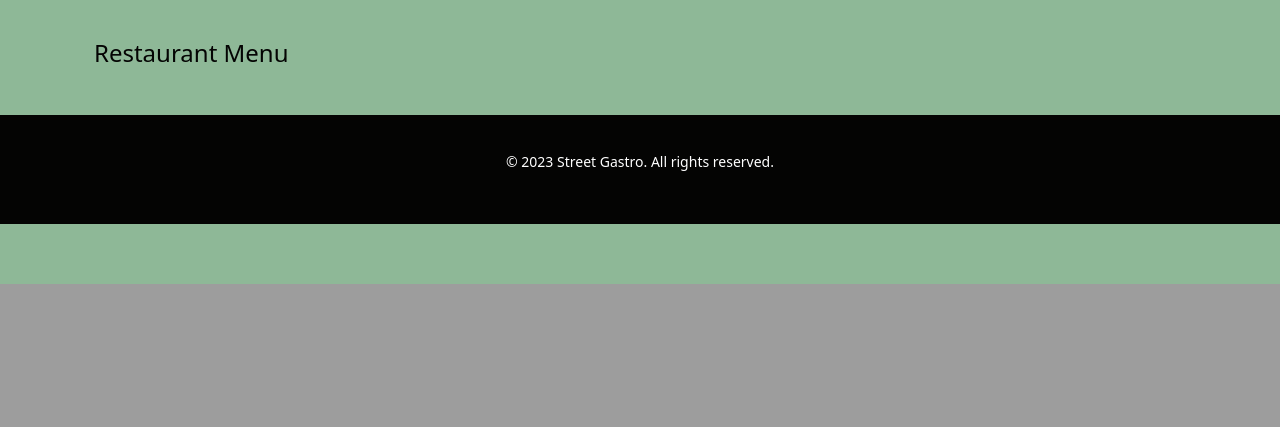
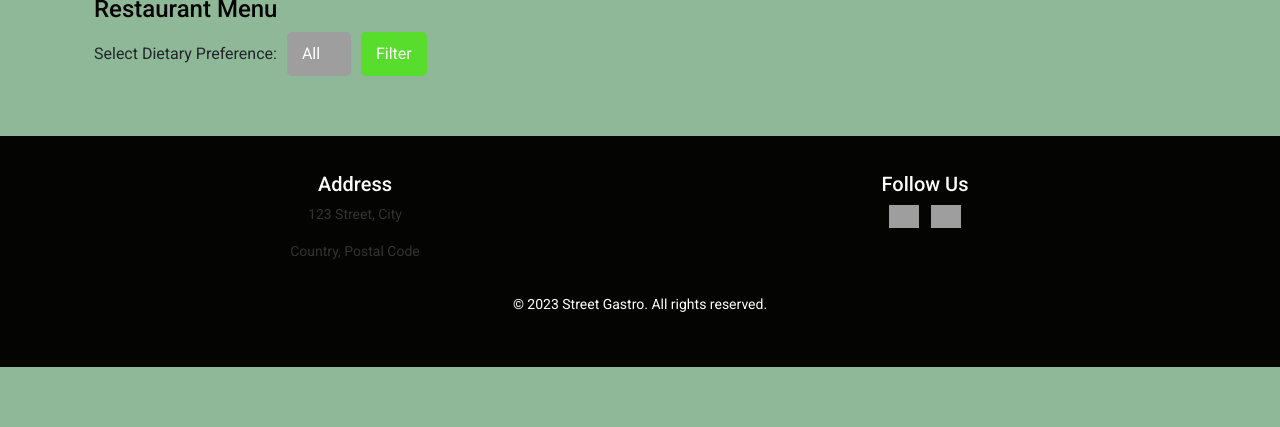
Before and after one commit to KristianDsmith/project-4, a Django app: page /menu/ in a window 1280 px wide. Shown: the part 975-1402 px from the top of the page. Before the commit the page ends 1259 px from the top, so only its background shows below. Run offline with Django 3.2, Linux system fonts and the light colour scheme; data that the repository does not hold is empty; grey boxes are pictures that could not be loaded.

Commit message:
Add dietry filter to menu page

```diff
--- a/booking/admin.py
+++ b/booking/admin.py
@@ -1,4 +1,5 @@
 from django.contrib import admin
-from .models import MenuItem
+from .models import MenuItem, DietaryPreference
 
 admin.site.register(MenuItem)
+admin.site.register(DietaryPreference)
--- a/booking/views.py
+++ b/booking/views.py
@@ -1,5 +1,5 @@
 from django.shortcuts import render
-from .models import MenuItem
+from .models import MenuItem, DietaryPreference
 import cloudinary
 
 
@@ -44,3 +44,23 @@ def book(request):
 
 def contact(request):
     return render(request, 'contact.html')
+
+
+def menu(request, dietary_preference_id=None):
+    dietary_preferences = DietaryPreference.objects.all()
+    selected_preference = None
+
+    if dietary_preference_id is not None:
+        selected_preference = DietaryPreference.objects.get(
+            pk=dietary_preference_id)
+        menu_items = MenuItem.objects.filter(
+            dietary_preferences=selected_preference)
+    else:
+        menu_items = MenuItem.objects.all()
+
+    context = {
+        'menu_items': menu_items,
+        'dietary_preferences': dietary_preferences,
+        'selected_preference': selected_preference,
+    }
+    return render(request, 'menu.html', context)
--- a/static/css/styles.css
+++ b/static/css/styles.css
@@ -1,7 +1,16 @@
+@import url('https://fonts.googleapis.com/css2?family=Roboto:wght@100;300;400;500;700&display=swap');
+
+/* Global styles */
+body {
+    margin: 0;
+    padding-bottom: 60px;
+    background-color: #8eb897;
+    font-family: "Roboto", sans-serif;
+}
+
 h1 {
     color: #040403;
     font-size: 24px;
-    font: Roboto, sans sarif;
 }
 
 h3 {
@@ -17,7 +26,9 @@ p {
 .card {
     border: 1px solid #ccc;
     padding: 10px;
-    margin-bottom: 10px;
+    margin-bottom: 20px;
+    border-radius: 5px;
+    max-width: 100%;
 }
 
 .card-img-top {
@@ -30,68 +41,91 @@ html {
     min-height: 100%;
 }
 
-body {
-    margin: 0;
-    padding-bottom: 60px;
-    background-color: #8eb897;
-}
-
-/* hero section */
-
-
+/* Hero section */
 .hero-section {
-    /* Set the background image and other background properties */
-    background-image: url('../images/restaraunt-imgae.jpg');
+    background-image: linear-gradient(rgba(0, 0, 0, 0.287), rgba(0, 0, 0, 0.269)), url('../images/restaraunt-imgae.jpg');
     background-size: cover;
     background-position: center;
     background-repeat: no-repeat;
-    /* Add any additional styles you want for the hero section */
-    /* For example: */
-    height: 800px;
+    height: 750px;
     display: flex;
+    flex-direction: column;
     justify-content: center;
     align-items: center;
     color: #fff;
     text-align: center;
-    font-size: 32px;
-    margin-top: 20px;
 }
 
 .hero-section h1 {
+    font-size: 52px;
     color: #fff;
-    font-size: 48px;
 }
 
+.hero-subtitle p {
+    font-size: 24px;
+    font-weight: 300;
+    color: #fff;
+}
 
-/* nav bar */
+/* Nav bar */
+.navbar-brand img {
+    width: 65px;
+}
 
 .navbar-light .navbar-nav .nav-link {
     color: #fff;
-
 }
 
+.navbar-nav.custom-nav-links {
+    padding-top: 60px;
+}
 
 .navbar-light .navbar-nav .nav-link:hover {
     color: #c3e8bd;
+}
 
+/* Custom styles for the nav bar */
+nav ul.custom-nav-links li {
+    display: inline-block;
+    list-style: none;
+    margin: 10px 20px;
+}
+
+nav ul.custom-nav-links li a {
+    color: #fff;
+    text-decoration: none;
+    font-size: 18px;
+    position: relative;
+}
+
+nav ul.custom-nav-links li a::after {
+    content: '';
+    width: 0;
+    height: 3px;
+    background: #59dd2d;
+    position: absolute;
+    left: 0;
+    bottom: -6px;
+    transition: 0.5s;
+}
+
+nav ul.custom-nav-links li a:hover::after {
+    width: 100%;
+}
+
+.navbar-collapse {
+    padding-top: 80px;
 }
 
 .bg-custom {
     background-color: #040403;
-
 }
 
 /* Menu page */
-
 .container {
     padding-top: 20px;
     padding-bottom: 20px;
 }
-
-/*.menu-heading {
-    padding: 20px 0;
-}
-*/
 
 .menu-list {
     display: grid;
@@ -100,8 +134,6 @@ body {
 }
 
 .menu-item {
-    border: 1px solid #ccc;
-    padding: 10px;
     text-align: center;
 }
 
@@ -113,19 +145,53 @@ body {
     color: #777;
 }
 
+/* Custom styles for the filter form and button */
+.filter-form {
+    display: flex;
+    align-items: center;
+    margin-bottom: 20px;
+}
+
+.filter-form label {
+    margin-right: 10px;
+}
+
+.filter-form select,
+.filter-form button {
+    padding: 10px 15px;
+    border: none;
+    border-radius: 5px;
+    font-size: 16px;
+    background-color: #59dd2d;
+    color: #fff;
+}
+
+.filter-form button {
+    margin-left: 10px;
+    cursor: pointer;
+}
+
+.filter-form select {
+    appearance: none;
+    background-image: url('path-to-your-dropdown-icon.png');
+    /* Replace with the path to your dropdown icon */
+    background-repeat: no-repeat;
+    background-position: right center;
+    padding-right: 30px;
+    /* Add space for the dropdown icon */
+}
+
+/* Footer */
 .footer {
     position: absolute;
     bottom: 0;
     width: 100%;
-    height: 60px;
-    /* Adjust this value as needed for your footer height */
-    background-color: #f5f5f5;
-    /* Set your desired footer background color */
+    height: 120px;
+    background-color: #040403;
     text-align: center;
     line-height: 60px;
 }
 
 .footer-text {
     color: #fff;
-
 }
--- a/streetgastro/urls.py
+++ b/streetgastro/urls.py
@@ -24,4 +24,5 @@ urlpatterns = [
     path('book/', views.book, name='book'),
     path('contact/', views.contact, name='contact'),
     path('admin/', admin.site.urls),
+    path('menu/', views.menu, name='menu'),
 ]
--- a/templates/base.html
+++ b/templates/base.html
@@ -5,11 +5,9 @@
 
 <head>
     <title>{% block title %}Street Gastro{% endblock %}</title>
-    <!-- Add Bootstrap CSS link -->
+
+    <link rel="stylesheet" href="https://cdnjs.cloudflare.com/ajax/libs/font-awesome/5.15.3/css/all.min.css">
     <link href="https://cdn.jsdelivr.net/npm/bootstrap@5.3.0/dist/css/bootstrap.min.css" rel="stylesheet">
-    <link rel="preconnect" href="https://fonts.googleapis.com">
-    <link rel="preconnect" href="https://fonts.gstatic.com" crossorigin>
-    <link href="https://fonts.googleapis.com/css2?family=Roboto:wght@100;300;400;500;700&display=swap" rel="stylesheet">
     <link href="{% static 'css/styles.css' %}" rel="stylesheet">
 </head>
 
@@ -48,8 +46,10 @@
 
     <!-- Hero Section -->
     <div class="hero-section">
-        <!-- Add any content you want to display on top of the hero image -->
-        <h1>Welcome to Street Gastro</h1>
+        <h1>Street Gastro</h1>
+        <div class="hero-subtitle">
+            <p>Street Food curated from locally sourced ingredients</p>
+        </div>
     </div>
 
     <!-- Content block, which will be overridden in child templates -->
@@ -61,6 +61,30 @@
     <!-- Footer -->
     <footer class="bg-custom text-white text-center py-3">
         <div class="container">
+            <div class="row">
+                <!-- Address section -->
+                <div class="col-md-6 mb-3">
+                    <h5>Address</h5>
+                    <p>123 Street, City</p>
+                    <p>Country, Postal Code</p>
+                </div>
+                <div class="col-md-6">
+                    <h5>Follow Us</h5>
+                    <ul class="list-inline social-icons">
+                        <li class="list-inline-item">
+                            <a href="#" target="_blank">
+                                <img src="{% static 'images/facebook-icon.png' %}" alt="Facebook" width="30">
+                            </a>
+                        </li>
+                        <li class="list-inline-item">
+                            <a href="#" target="_blank">
+                                <img src="{% static 'images/twitter-icon.png' %}" alt="Twitter" width="30">
+                            </a>
+                        </li>
+                        <!-- Add more social icons as needed -->
+                    </ul>
+                </div>
+            </div>
             <p class="footer-text">&copy; {% now "Y" %} Street Gastro. All rights reserved.</p>
         </div>
     </footer>
--- a/templates/menu.html
+++ b/templates/menu.html
@@ -5,6 +5,23 @@
 {% block content %}
 <div class="container">
     <h1 class="menu-heading">Restaurant Menu</h1>
+
+    <!-- Form to select dietary preferences -->
+    <form class="filter-form" action="{% url 'menu' %}" method="get">
+        <label for="dietary_preference">Select Dietary Preference:</label>
+        <select name="dietary_preference_id" id="dietary_preference">
+            <option value="">All</option>
+            {% for preference in dietary_preferences %}
+            <option value="{{ preference.id }}" {% if selected_preference == preference.id %}selected{% endif %}>
+
+                {{ preference.name }}
+            </option>
+            {% endfor %}
+        </select>
+        <button type="submit">Filter</button>
+    </form>
+
+
     <div class="row">
         {% for item in menu_items %}
         <div class="col-md-6">
@@ -22,5 +39,5 @@
         </div>
         {% endfor %}
     </div>
-</div>
-{% endblock %}
+    </div>
+    {% endblock %}
```
Also changed, not shown: booking/models.py (+8 -1 lines), booking/migrations/0002_dietarypreference.py (added), booking/migrations/0003_menuitem_dietary_preferences.py (added).
